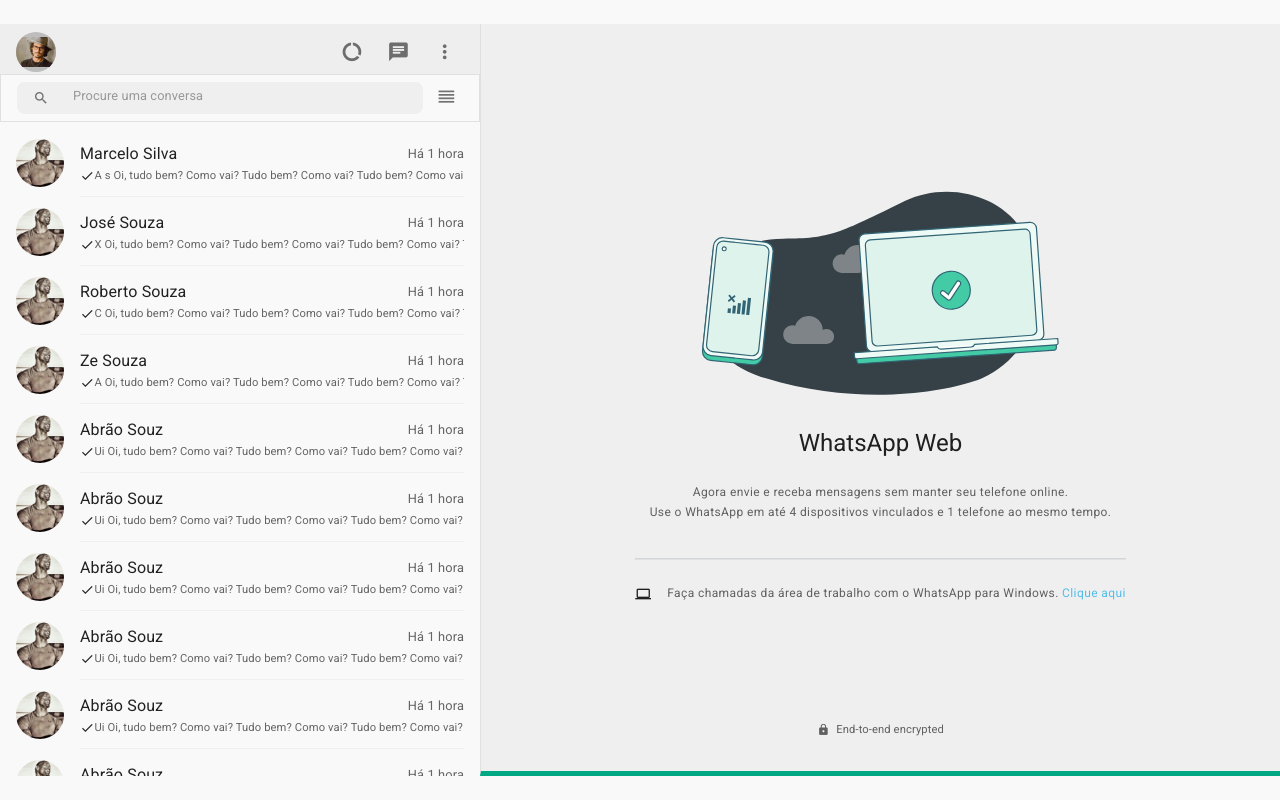
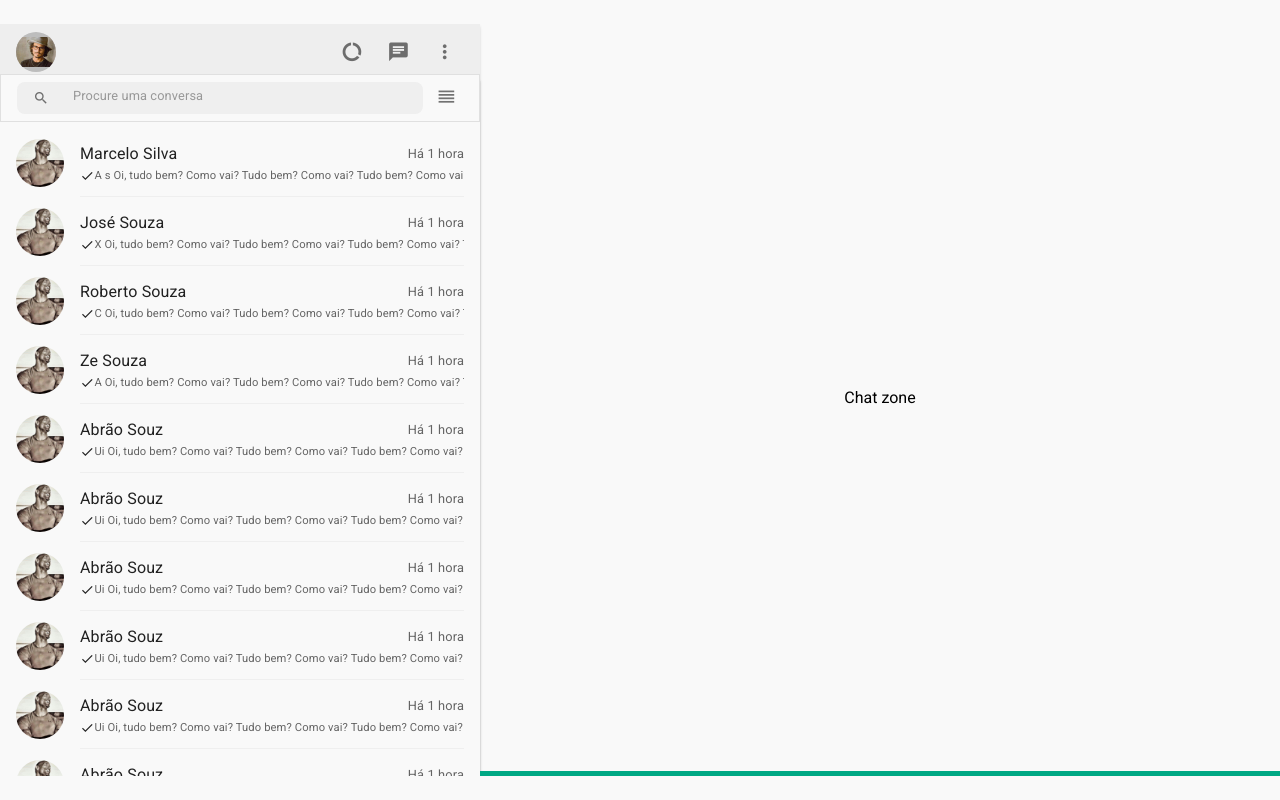
Before and after one commit to EuMarcel0/whatsapp-clone, a React (Vite) app: page / in a window 1280 px wide. Both pictures are taken after a click on the element 244 px from the left and 97 px from the top of the page. Built offline with nearby package versions, Linux system fonts and the light colour scheme.

Commit message:
feat: added messages area

```diff
--- a/src/shared/components/MainContainer/MainContainer.tsx
+++ b/src/shared/components/MainContainer/MainContainer.tsx
@@ -1,4 +1,7 @@
+import { useState } from 'react';
+
 import { Avatar, Box, CardMedia, Icon, IconButton, Paper, Typography, useTheme } from '@mui/material';
+import { ChatMessagesZone } from './components/ChatMessagesZone';
 import AvatarProfile from '../../../assets/images/avatar.jpg';
 import { MenuOptions } from './components/MenuOptions';
 import { ChatsList } from './components/ChatsList';
@@ -7,6 +10,11 @@
 
 export const MainContainer = () => {
 	const theme = useTheme();
+	const [showMessageZone, setShowMessageZone] = useState(false);
+
+	const handleSelectMessage = () => {
+		setShowMessageZone(true);
+	};
 
 	return (
 		<Box
@@ -58,11 +66,16 @@
 							<MenuOptions />
 						</Box>
 					</Box>
-					<ChatsList />
+					<ChatsList onClick={handleSelectMessage} />
 				</Box>
+				{(
+					showMessageZone && <ChatMessagesZone />
+				)}
+				{(!showMessageZone &&
 					<Box
 						className='sideRight'
-					flex='1' gap={4}
+						flex='1'
+						gap={4}
 						display='flex'
 						flexDirection='column'
 						alignItems='center'
@@ -97,6 +110,7 @@
 							</Typography>
 						</Box>
 					</Box>
+				)}
 			</Box>
 
 		</Box>
--- /dev/null
+++ b/src/shared/components/MainContainer/components/ChatMessagesZone.tsx
@@ -0,0 +1,20 @@
+import { Box } from '@mui/material';
+
+export const ChatMessagesZone = () => {
+	return (
+		<Box
+			className='sideRight'
+			flex='1'
+			gap={4}
+			display='flex'
+			flexDirection='column'
+			alignItems='center'
+			justifyContent='center'
+			height='100%'
+			position='relative'
+			borderBottom={'5px solid #00A884'}
+		>
+			Chat zone
+		</Box >
+	);
+};
--- a/src/shared/components/MainContainer/components/ChatsList.tsx
+++ b/src/shared/components/MainContainer/components/ChatsList.tsx
@@ -6,8 +6,12 @@
 import { SearchInputChat } from './SearchInputChat';
 import { AppTooltip } from '../../AppTootip';
 
+interface PropsChatList {
+	onClick: () => void;
+	showMessage?: boolean;
+}
 
-export const ChatsList = () => {
+export const ChatsList = ({ onClick, showMessage }: PropsChatList) => {
 	const theme = useTheme();
 	const { chatListItem } = useChatListItem();
 	const [newChatListItem, setNewChatListItem] = useState<ChatListProps[]>(chatListItem);
@@ -33,6 +37,7 @@
 			borderRadius={theme.spacing(0)}
 			bgcolor={theme.palette.background.default}
 			paddingTop='3rem'
+			onClick={onClick}
 			sx={{
 				overflowY: 'auto',
 				'&::-webkit-scrollbar': {
```
Lines whose indentation alone changed are shown as unchanged.
